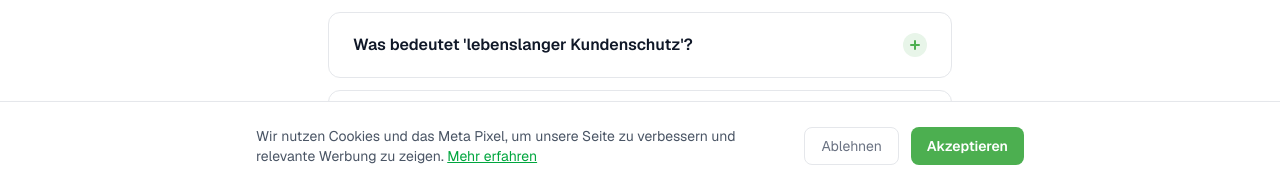
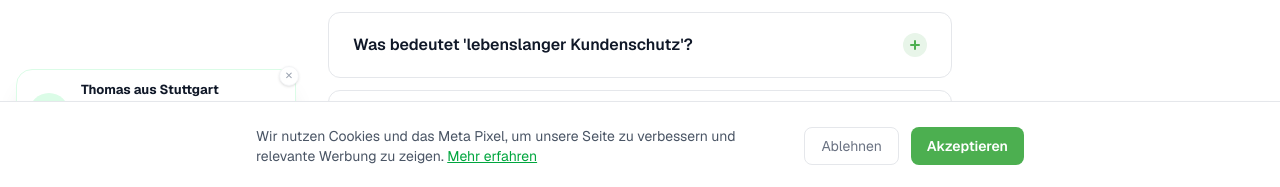
Before and after one commit to Rinacla/anifit-partner-funnel, a Next.js app: page / in a window 1280 px wide. Both pictures are taken after a click on the button "Muss ich etwas vorab investieren?". Shown: the part 8697-8884 px from the top of the page. Built offline with nearby package versions, Linux system fonts and the light colour scheme.

Commit message:
UX: Social Proof LeadBubble hinzugefügt (zeigt aktuelle Konvertierungen)

```diff
--- /dev/null
+++ b/app/_components/LeadProofBubble.tsx
@@ -0,0 +1,63 @@
+"use client";
+
+import { useEffect, useState } from "react";
+
+const NAMES = ["Sarah", "Thomas", "Lisa", "Michael", "Janina", "Kevin", "Melanie", "Andreas", "Svenja"];
+const PLACES = ["München", "Hamburg", "Berlin", "Köln", "Frankfurt", "Stuttgart", "Leipzig", "Bremen", "Essen"];
+
+export default function LeadProofBubble() {
+  const [visible, setVisible] = useState(false);
+  const [data, setData] = useState({ name: "", place: "" });
+
+  useEffect(() => {
+    // Initial delay before first bubble
+    const timer = setTimeout(() => {
+      showBubble();
+    }, 8000);
+
+    return () => clearTimeout(timer);
+  }, []);
+
+  const showBubble = () => {
+    const name = NAMES[Math.floor(Math.random() * NAMES.length)];
+    const place = PLACES[Math.floor(Math.random() * PLACES.length)];
+    setData({ name, place });
+    setVisible(true);
+
+    // Hide after 5 seconds
+    setTimeout(() => {
+      setVisible(false);
+      // Show next bubble after 15-30 seconds
+      setTimeout(showBubble, 15000 + Math.random() * 15000);
+    }, 5000);
+  };
+
+  if (!visible) return null;
+
+  return (
+    <div className="fixed bottom-24 left-4 z-50 animate-fade-in-up md:bottom-8">
+      <div className="bg-white/95 backdrop-blur-sm border border-green-100 rounded-2xl p-3 shadow-xl flex items-center gap-3 max-w-[280px]">
+        <div className="w-10 h-10 bg-green-100 rounded-full flex items-center justify-center text-xl flex-shrink-0">
+          🐶
+        </div>
+        <div>
+          <p className="text-[13px] font-bold text-gray-900 leading-tight">
+            {data.name} aus {data.place}
+          </p>
+          <p className="text-[11px] text-gray-500 leading-tight mt-0.5">
+            hat gerade den Gratis-Guide angefordert
+          </p>
+          <p className="text-[9px] text-green-600 font-medium uppercase tracking-wider mt-1">
+            VOR WENIGEN MINUTEN
+          </p>
+        </div>
+        <button
+          onClick={() => setVisible(false)}
+          className="absolute -top-1 -right-1 bg-white border border-gray-100 text-gray-400 hover:text-gray-600 rounded-full w-5 h-5 flex items-center justify-center text-[10px] shadow-sm"
+        >
+          ✕
+        </button>
+      </div>
+    </div>
+  );
+}
--- a/app/globals.css
+++ b/app/globals.css
@@ -35,3 +35,12 @@ html {
   stroke-dasharray: 24;
   animation: draw-check 0.6s cubic-bezier(0.65, 0, 0.45, 1) forwards;
 }
+
+@keyframes fade-in-up {
+  from { opacity: 0; transform: translateY(20px); }
+  to { opacity: 1; transform: translateY(0); }
+}
+
+.animate-fade-in-up {
+  animation: fade-in-up 0.5s ease-out forwards;
+}
--- a/app/page.tsx
+++ b/app/page.tsx
@@ -12,6 +12,7 @@ import StickyHeader from "./_components/StickyHeader";
 import ContactSection from "./_components/ContactSection";
 import VideoSection from "./_components/VideoSection";
 import BenefitIcons from "./_components/BenefitIcons";
+import LeadProofBubble from "./_components/LeadProofBubble";
 
 export const metadata = {
   title: "Zertifizierter Ernährungsberater für Hunde werden | Enrico Bachmann",
@@ -448,6 +449,7 @@ export default function Home() {
       <StickyHeader />
       <StickyMobileCTA />
       <ScrollTracker />
+      <LeadProofBubble />
     </div>
   );
 }
```
